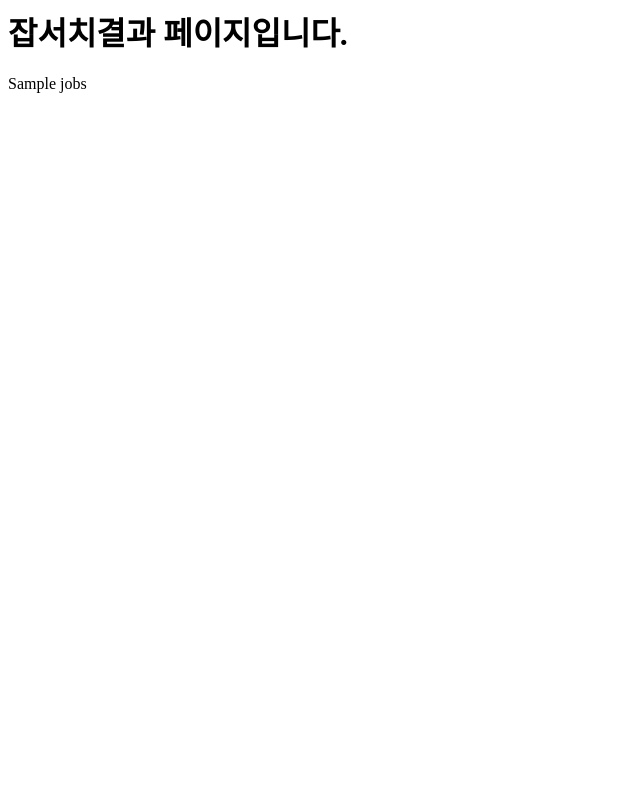
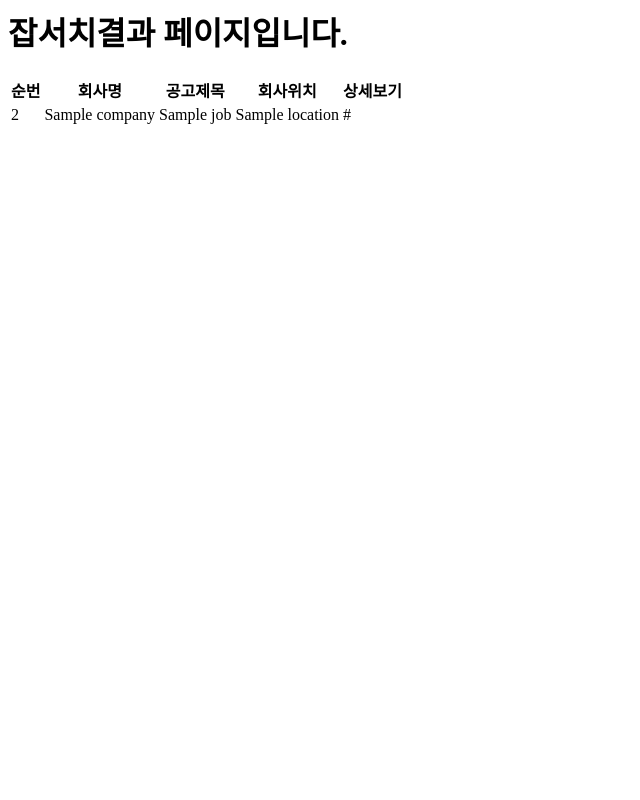
Before and after one commit to lkr81510-eng/job_sikgu, a Flask app: template templates/search.html in a window 1280 px wide. Shown: the whole page, without its empty margins (0-640 px from the left). Run offline with Flask 3, Linux system fonts and the light colour scheme; the template is opened without the code that fills it: most values are stand-ins (such as "Sample title", 1, 10 or a date in 2020).

Commit message:
10211037

```diff
--- a/app.py
+++ b/app.py
@@ -10,8 +10,8 @@ def home():
 @app.route("/search")
 def search():
     keyword = request.args.get("keyword")
-    jobs = search_incruit()
-    return render_template("search.html", keyword=keyword, jobs=jobs)
+    jobs = search_incruit(keyword)
+    return render_template("search.html", keyword=keyword, jobs=enumerate(jobs))
 
 if __name__ == '__main__':
     app.run(debug=True)
--- a/scrapper.py
+++ b/scrapper.py
@@ -1,11 +1,8 @@
 import requests
 from bs4 import BeautifulSoup
 
-keyword = "파이썬"
-pages = 5
-jobs = []
-
-def search_incruit():
+def search_incruit(keyword, pages=1):
+    jobs = []
     for i in range(pages):
         page = i * 30
         url = f"https://search.incruit.com/list/search.asp?col=job&kw={keyword}&startno={page}"
--- a/templates/index.html
+++ b/templates/index.html
@@ -3,8 +3,10 @@
     <body>
         <h1>안녕하세요 잡스크래퍼입니다.</h1>
         <form action="/search">
+            <!-- 안녕하세요 -->
             <input type="text" name="keyword" />
             <button>검색하기</button>
         </form>
+
     </body>
 </html>
--- a/templates/search.html
+++ b/templates/search.html
@@ -2,6 +2,28 @@
     <head></head>
     <body>
         <h1>{{ keyword }} 잡서치결과 페이지입니다.</h1>
-        {{ jobs }}
+        <table>
+            <thead>
+                <tr>
+                    <th>순번</th>
+                    <th>회사명</th>
+                    <th>공고제목</th>
+                    <th>회사위치</th>
+                    <th>상세보기</th>
+                </tr>
+            </thead>
+            <tbody>
+                {% for index, job in jobs %}
+                <tr>
+                    <td>{{ index + 1 }}</td>
+                    <td>{{ job["company"] }}</td>
+                    <td>{{ job["title"] }}</td>
+                    <td>{{ job["location"] }}</td>
+                    <td>{{ job["link"] }}</td>
+                </tr>
+                {% endfor %}
+            </tbody>
+        </table>
+
     </body>
 </html>
```
Also changed, not shown: 1 other file.
